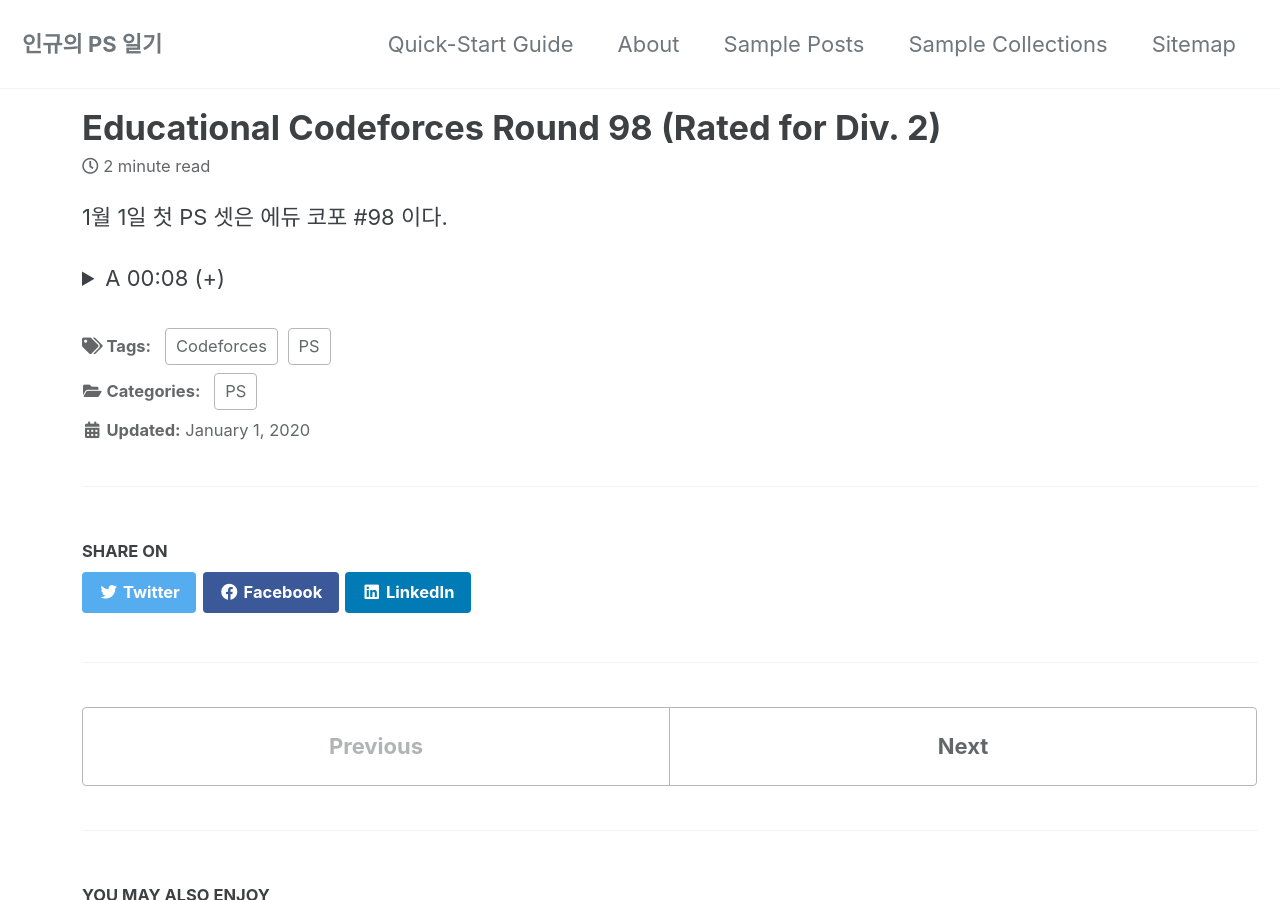
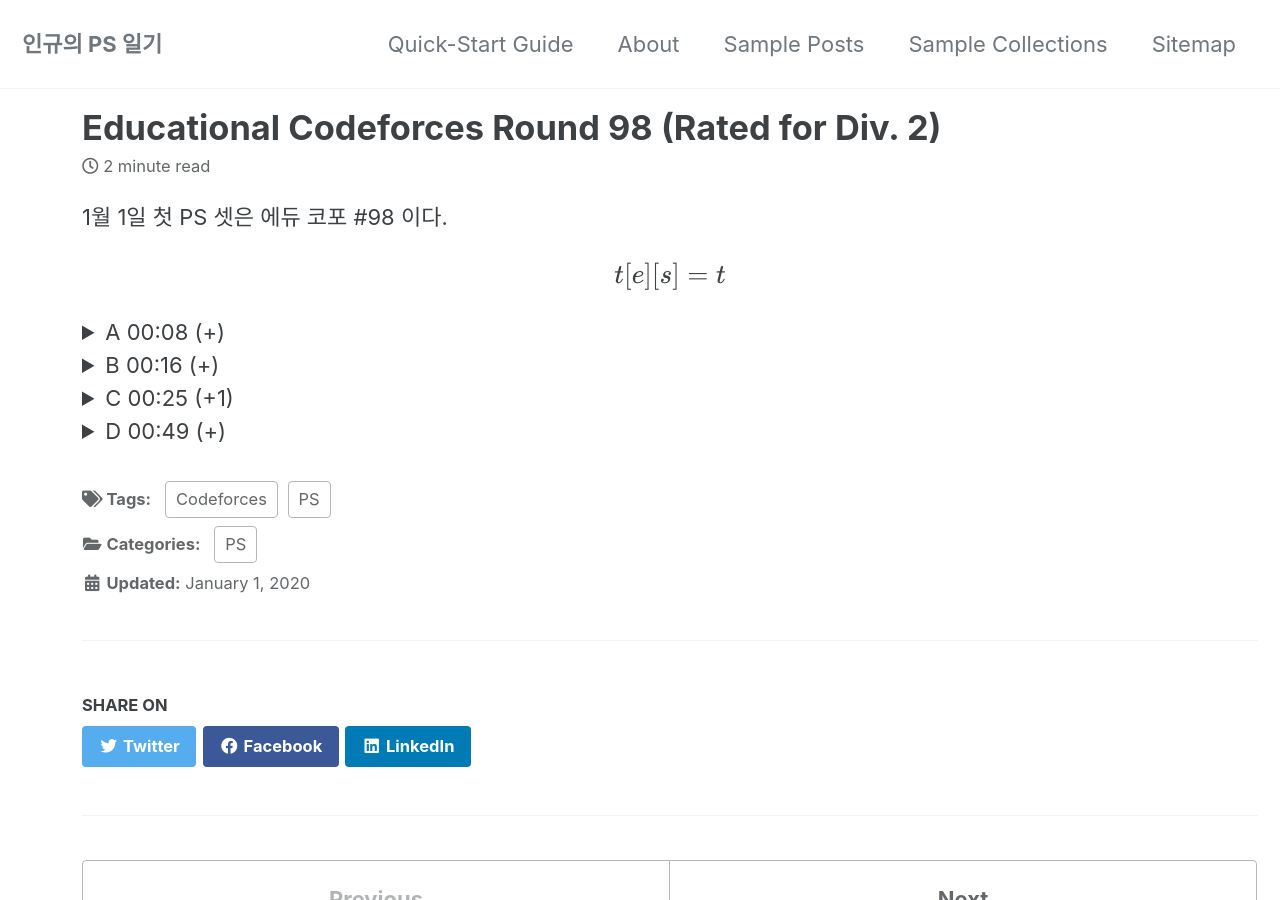
Before and after one commit to ingyu1008/previous-blog, a Jekyll site: the page built from _posts/2020-01-01-001.md, in a window 1280 px wide and 900 px high. Built offline with Jekyll 4.4.1, drawn with Linux system fonts in a browser that asks for light colours; cached includes are drawn as plain includes; formulas are drawn with MathJax 3; part of the change alters nothing that is shown.

```diff
--- a/_posts/2020-01-01-001.md
+++ b/_posts/2020-01-01-001.md
@@ -13,6 +13,8 @@ classes: wide
 
 1월 1일 첫 PS 셋은 에듀 코포 #98 이다.
 
+$$t[e][s] = t$$
+
 <details>
 <summary>A 00:08 (+)</summary>
 <h2>
@@ -21,7 +23,7 @@ classes: wide
 <p>
     두 경우로 나누어 생각하면 된다.
     <ul>
-        <li> <div markdown="1"> $$x = y$$ </div> 인 경우 <br> $$x, y$$ 를 번갈아가면서 증가시킴 => $$x + y$$ 번</li>
+        <li> $$x = y$$ 인 경우 <br> $$x, y$$ 를 번갈아가면서 증가시킴 => $$x + y$$ 번</li>
         <li> $$x ≠ y$$ 인 경우 <br> $$x, y$$ 를 번갈아가면서 증가시킴, 이후 하나 변화, 가만히 있기 반복 => $$2 \mul max( x, y ) - 1$$ 번</li>
     </ul>
 </p>
```
